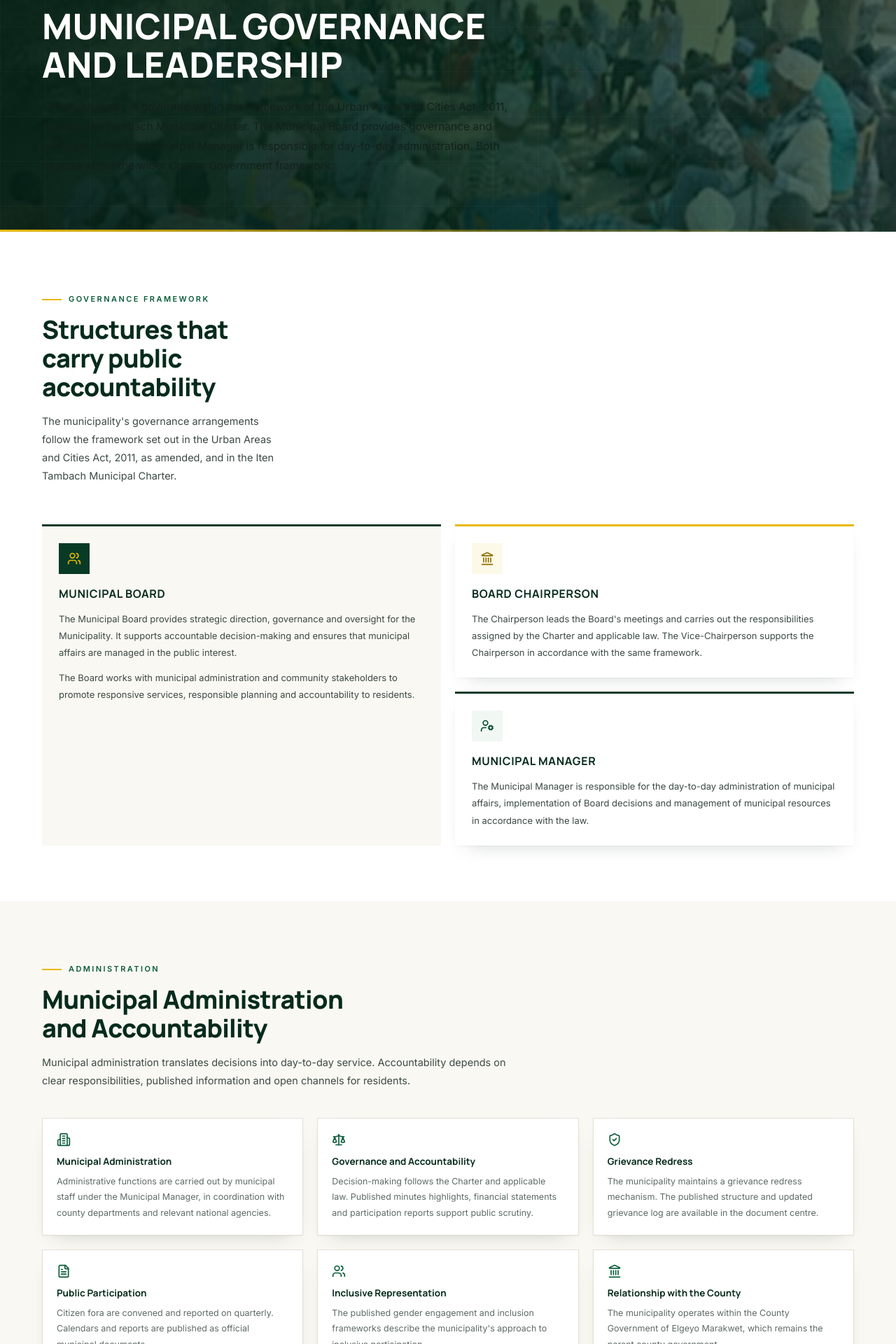
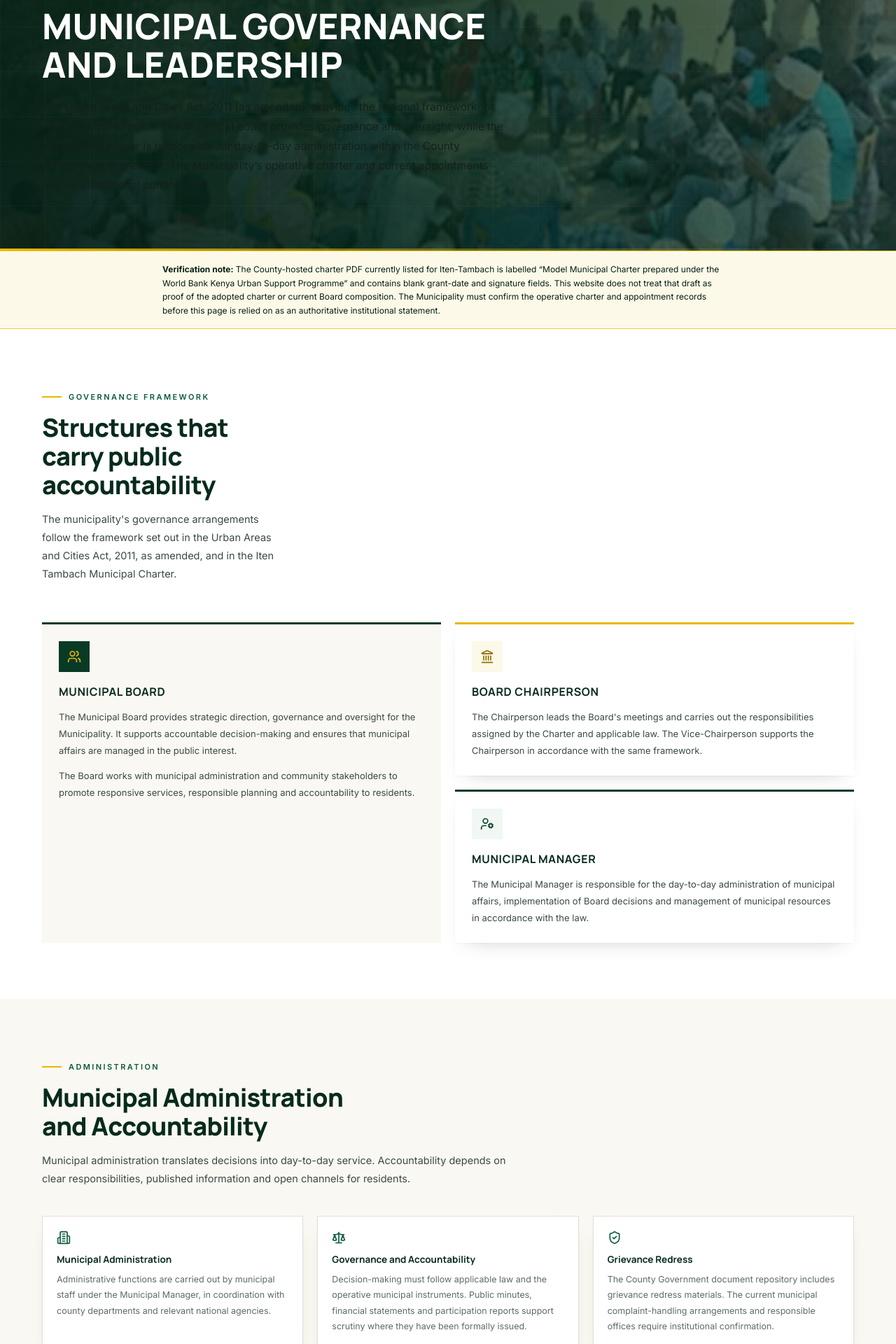
Before and after one commit to kikie254/municp, a Next.js app: page /governance in a window 1280 px wide. Shown: the part 380-2300 px from the top of the page at 70% size. Built offline with nearby package versions, Linux system fonts and the light colour scheme; no server answers.

Commit message:
Qualify governance claims and flag model charter verification gap

```diff
--- a/app/governance/page.tsx
+++ b/app/governance/page.tsx
@@ -20,12 +20,20 @@ export default function GovernancePage() {
     <>
       <PageHero
         title="Municipal Governance and Leadership"
-        intro="The Municipality is governed within the framework of the Urban Areas and Cities Act, 2011, and the Iten Tambach Municipal Charter. The Municipal Board provides governance and oversight, while the Municipal Manager is responsible for day-to-day administration. Both operate within the wider County Government framework."
+        intro="The Urban Areas and Cities Act, 2011 (as amended), provides the national framework for municipal governance. The Municipal Board provides governance and oversight, while the Municipal Manager is responsible for day-to-day administration within the County Government framework. The Municipality’s operative charter and current appointments require institutional confirmation."
         image="/images/community-forum.jpg"
         imageAlt="Community members and officials gathered for a governance meeting"
         eyebrow="Institutional Structure"
         crumbs={[{ label: "Governance" }]}
       />
+
+      <section className="border-y border-gold-300 bg-gold-50 py-4">
+        <div className="shell max-w-4xl">
+          <p className="text-[12px] leading-relaxed text-green-950">
+            <strong>Verification note:</strong> The County-hosted charter PDF currently listed for Iten-Tambach is labelled “Model Municipal Charter prepared under the World Bank Kenya Urban Support Programme” and contains blank grant-date and signature fields. This website does not treat that draft as proof of the adopted charter or current Board composition. The Municipality must confirm the operative charter and appointment records before this page is relied on as an authoritative institutional statement.
+          </p>
+        </div>
+      </section>
 
       <section className="bg-white py-14 md:py-20">
         <div className="shell">
@@ -115,19 +123,19 @@ export default function GovernancePage() {
                 icon: Scale,
                 title: "Governance and Accountability",
                 body:
-                  "Decision-making follows the Charter and applicable law. Published minutes highlights, financial statements and participation reports support public scrutiny.",
+                  "Decision-making must follow applicable law and the operative municipal instruments. Public minutes, financial statements and participation reports support scrutiny where they have been formally issued.",
               },
               {
                 icon: ShieldCheck,
                 title: "Grievance Redress",
                 body:
-                  "The municipality maintains a grievance redress mechanism. The published structure and updated grievance log are available in the document centre.",
+                  "The County Government document repository includes grievance redress materials. The current municipal complaint-handling arrangements and responsible offices require institutional confirmation.",
               },
               {
                 icon: FileText,
                 title: "Public Participation",
                 body:
-                  "Citizen fora are convened and reported on quarterly. Calendars and reports are published as official municipal documents.",
+                  "The Urban Areas and Cities Act provides for Citizen Fora. Residents should rely on current notices and reports issued through authorised County or municipal channels for dates and arrangements.",
               },
               {
                 icon: Users,
```
